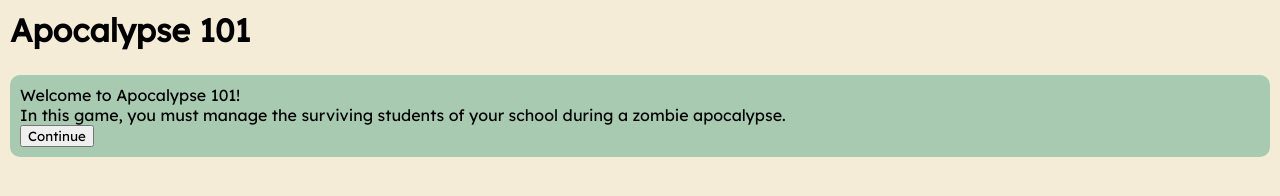
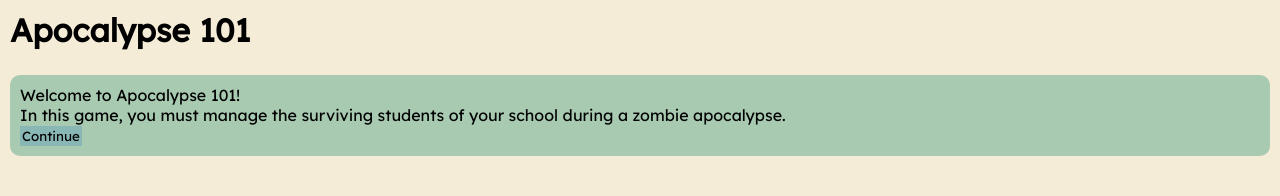
Before and after one commit to RenSnek/apocalypse101, a plain HTML site: page index.html in a window 1280 px wide. Drawn offline with nearby package versions, Linux system fonts and the light colour scheme.

Commit message:
Added styling to buttons

```diff
--- a/style.css
+++ b/style.css
@@ -8,6 +8,12 @@ body {
 	margin: 0;
 	background: #F4ECD6;
 	padding: 10px;
+}
+
+button {
+	border: 0;
+	padding: 2px;
+	background-color: #88B7B5;
 }
 
 .oneCol {
```
